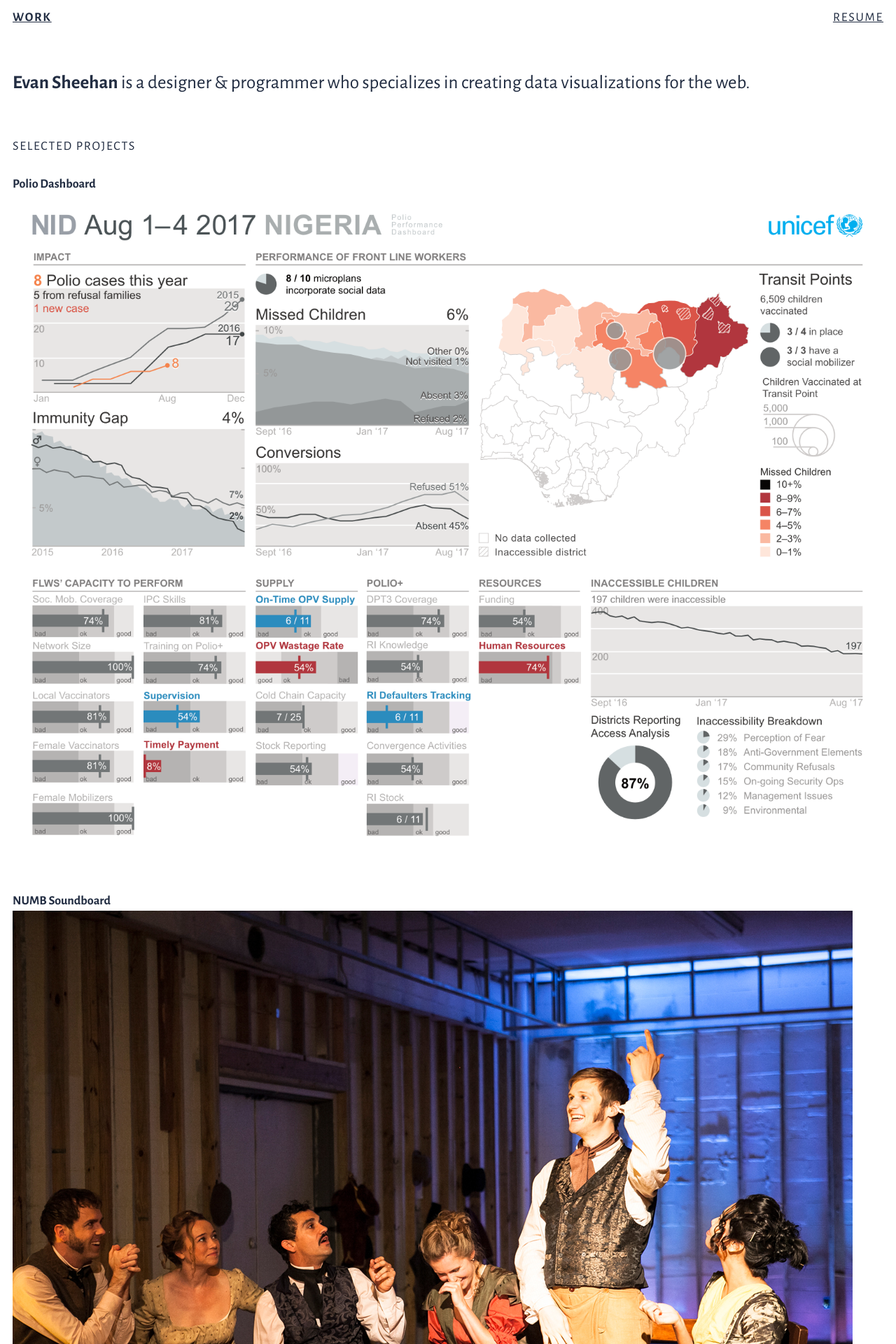
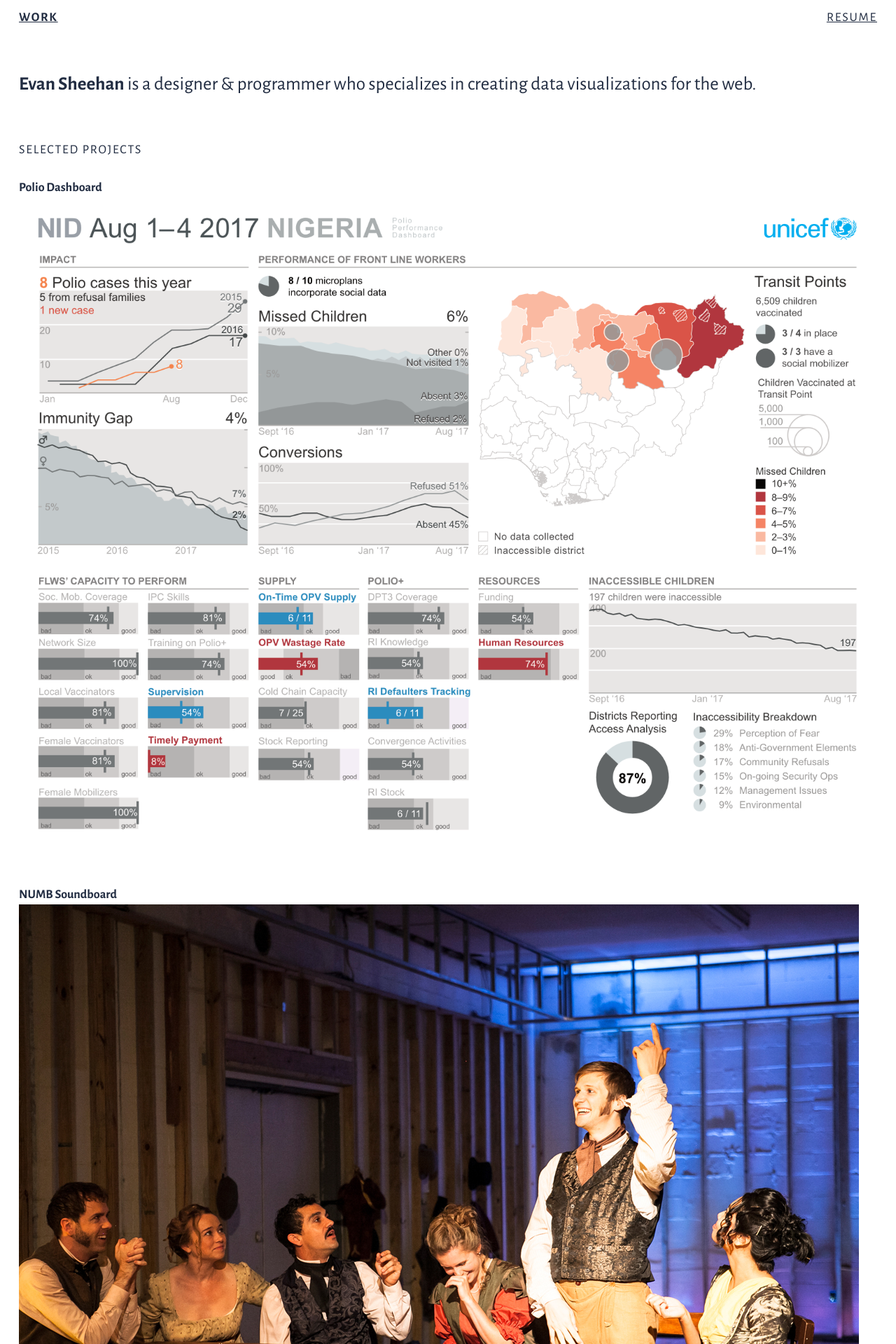
Before and after one commit to darthmall/darthmall.github.io, a Jekyll site: the page built from index.html, in a window 1280 px wide. Shown: the top 1920 px of the page at 70% size. Built offline with Jekyll 4.4.1, drawn with Linux system fonts in a browser that asks for light colours; nearby versions of some CDN libraries.

Commit message:
Increase the whitespace a bit
- Add wider margins
- Increase the line height of h1s

```diff
--- a/_sass/typography.sass
+++ b/_sass/typography.sass
@@ -5,8 +5,8 @@
   font-weight: 700
 
 =side-margins
-  padding-left: ms(0)
-  padding-right: ms(0)
+  padding-left: ms(1)
+  padding-right: ms(1)
 
 html
   font-size: $font-size
@@ -32,7 +32,7 @@ footer
 h1
   font-size: ms(1)
   font-weight: normal
-  line-height: 1.3
+  line-height: ms(2)
   margin: ms(3) 0
 
 h2
```
